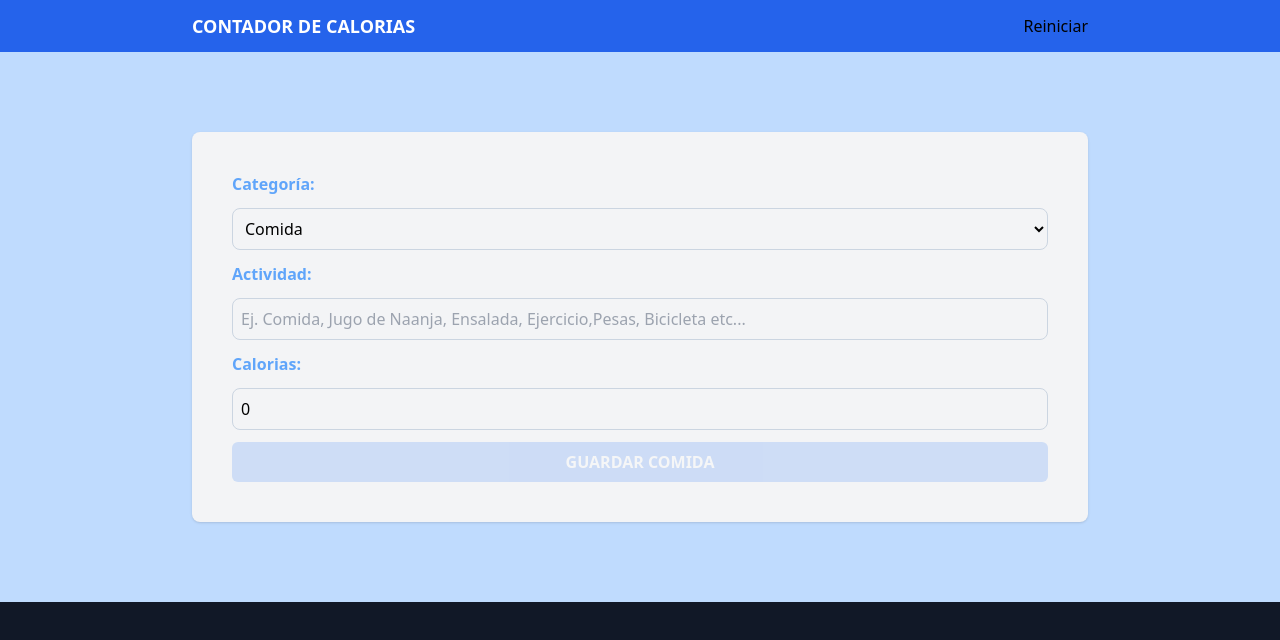
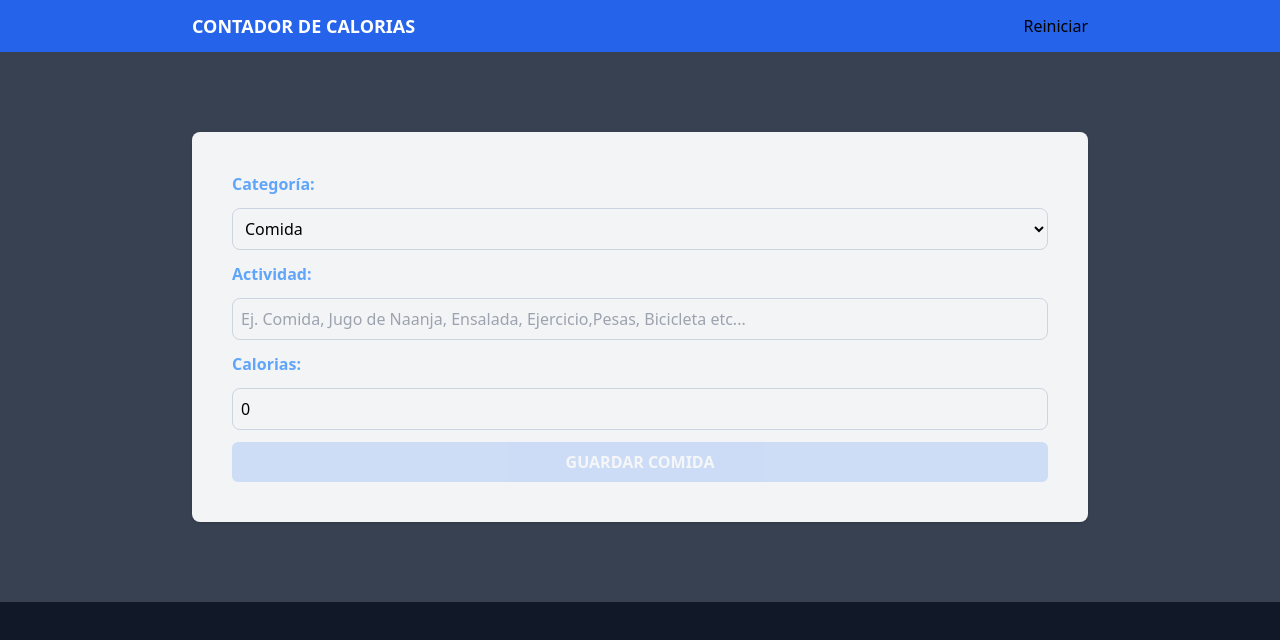
Before and after one commit to Jair-vet/Calorias-app, a React (Vite) app: page / in a window 1280 px wide. Shown: the top 640 px of the page. Built offline with nearby package versions, Linux system fonts and the light colour scheme.

Commit message:
Creamo la seccion para ver la Actividad

```diff
--- a/src/App.tsx
+++ b/src/App.tsx
@@ -1,11 +1,14 @@
 import { useReducer } from "react"
 import { Form } from "./components/Form"
 import { activityReducer, initialSate } from "./reducers/activityReducer"
+import { ActivityList } from "./components/ActivityList"
 
 
 function App() {
 
   const [state, dispatch] = useReducer(activityReducer, initialSate)
+
+
 
   return (
     <>
@@ -21,13 +24,19 @@
           </div>
       </header>
 
-      <section className="bg-blue-200 py-20 px-5 ">
+      <section className="bg-gray-700 py-20 px-5 ">
         <div className="max-w-4xl mx-auto">
           <Form
             dispatch={dispatch}
           />
         </div>
       </section>
+      {/* Ver Actividad */}
+      <section className="p-10 mx-auto max-w-4xl">
+        <ActivityList
+          activities={state.activities}
+        />
+      </section>
     </>
   )
 }
```
